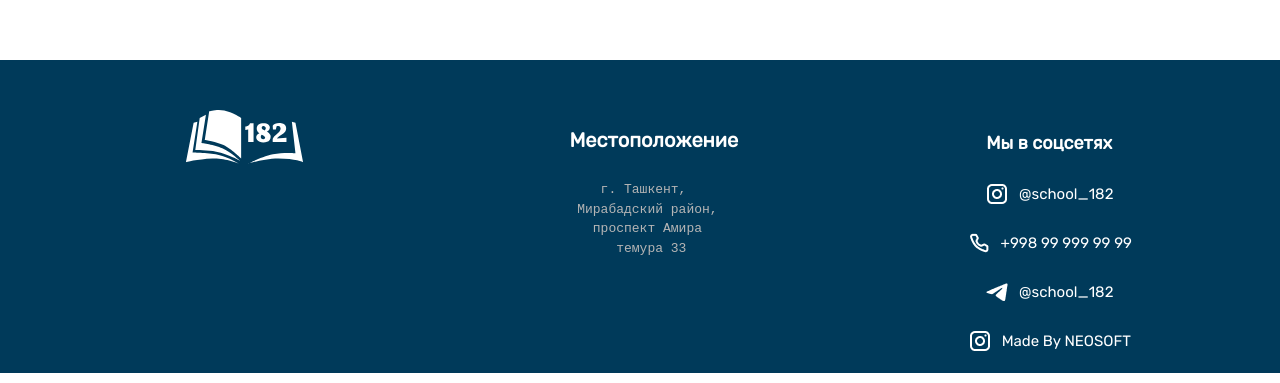
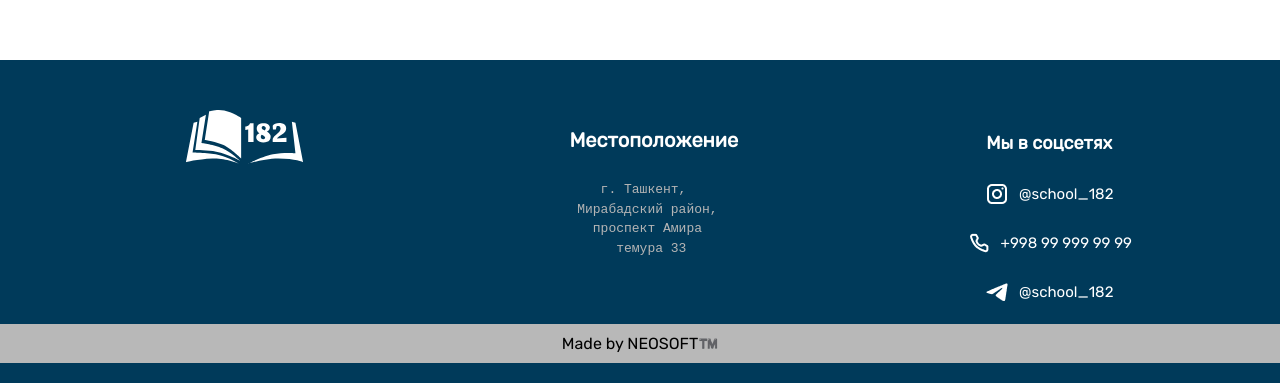
Before and after one commit to smuhammadaziz/school182-frontend, a React (Vite) app: page / in a window 1280 px wide. Shown: the part 3674-4057 px from the top of the page. Built offline with nearby package versions, Linux system fonts and the light colour scheme.

Commit message:
edit: change footer design

```diff
--- a/src/components/footer/footer.jsx
+++ b/src/components/footer/footer.jsx
@@ -5,6 +5,7 @@ import gmail from '../../assets/Icon/gmail.png';
 import instagram from '../../assets/Icon/instagram.png';
 import phone from '../../assets/Icon/phone.png';
 import telegram from '../../assets/Icon/telegram.png';
+
 const Footer = () => {
   return (
     <footer>
@@ -34,11 +35,13 @@ const Footer = () => {
             <img src={telegram} alt='' />
             <a href='@school_182'>@school_182</a>
           </li>
-          <li>
-            <img src={instagram} alt='' />
-            <a href='@Neooft'>Made By NEOSOFT</a>
-          </li>
         </ul>
+      </div>
+
+      <div className='footer__down'>
+        <a href='#' className='footer__down__link'>
+          Made by NEOSOFT™️
+        </a>
       </div>
     </footer>
   );
--- a/src/components/footer/style.scss
+++ b/src/components/footer/style.scss
@@ -6,7 +6,7 @@ footer {
 
   bottom: 0px;
 
-  background: #003a5a;
+  background-color: #003a5a;
   .container {
     width: calc(100% - 20%);
     flex-wrap: wrap;
@@ -40,12 +40,10 @@ footer {
       margin-top: 20px;
 
       h5 {
-        // font-family: 'Inter';
         font-style: normal;
         font-weight: 800;
         font-size: 18px;
         line-height: 150.02%;
-        /* identical to box height, or 30px */
         text-align: center;
 
         color: #ffffff;
@@ -105,6 +103,23 @@ footer {
     }
   }
 }
+
+.footer__down {
+  background-color: #b8b8b8;
+  padding: 10px 0;
+  text-align: center;
+  margin-top: 20px;
+}
+
+.footer__down__link {
+  list-style-type: none;
+  color: black;
+  text-decoration: none;
+
+  &:hover {
+    color: #003a5a;
+  }
+}
 @media only screen and (max-width: 768px) {
   footer {
     .container {
```
